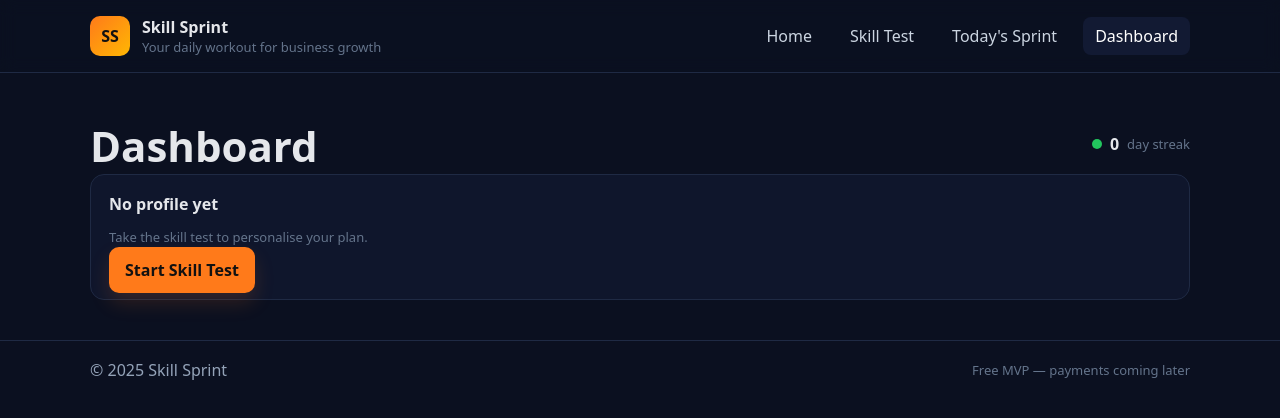
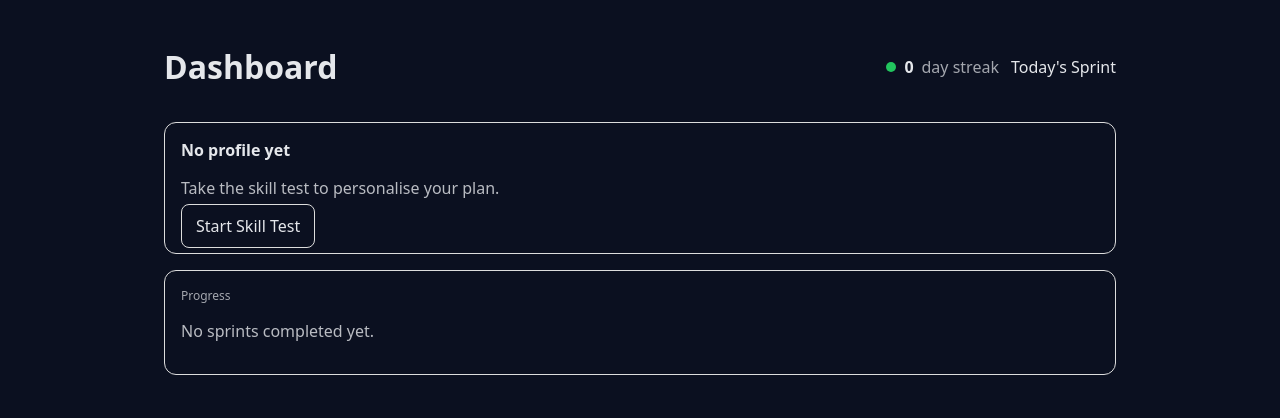
Before and after one commit to jammoody/skill-sprint, a Next.js app: page /dashboard in a window 1280 px wide. Shown: the top 418 px of the page. Built offline with nearby package versions, Linux system fonts and the light colour scheme.

Commit message:
Update dashboard.js

```diff
--- a/pages/dashboard.js
+++ b/pages/dashboard.js
@@ -1,57 +1,92 @@
+// pages/dashboard.js
 import { useEffect, useState } from 'react';
-import Layout from '../components/Layout';
-import { storage } from '../lib/storage';
 import Link from 'next/link';
 
 export default function Dashboard(){
   const [profile,setProfile]=useState(null);
   const [history,setHistory]=useState([]);
   const [streak,setStreak]=useState(0);
+  const [kpis,setKpis]=useState({});
 
   useEffect(()=>{
-    const p=storage.get('ss_profile'); setProfile(p);
-    const h=storage.get('ss_history',[]); setHistory(h);
-    const days = new Set(h.map(e=> new Date(e.date).toDateString()));
-    let s=0; let t=new Date(); while(days.has(t.toDateString())){s++; t.setDate(t.getDate()-1)}; setStreak(s);
+    try { setProfile(JSON.parse(localStorage.getItem('ss_profile')||'null')); } catch {}
+    try { const h=JSON.parse(localStorage.getItem('ss_history')||'[]'); setHistory(h);
+      const days=new Set(h.map(e=> new Date(e.date).toDateString())); let s=0; let t=new Date(); while(days.has(t.toDateString())){s++; t.setDate(t.getDate()-1)}; setStreak(s);
+    } catch {}
+    try { setKpis(JSON.parse(localStorage.getItem('ss_kpis')||'{}') || {}); } catch {}
   },[]);
 
+  const email = kpis.email || {};
+  const pct = v => (v==null || isNaN(v)) ? '—' : `${Math.round(v*100)}%`;
+
   return (
-    <Layout active="dashboard">
-      <section className="container section">
-        <div style={{display:'flex',justifyContent:'space-between',alignItems:'center'}}>
-          <h1 className="h1">Dashboard</h1>
-          <div className="streak"><span className="dot"></span><b>{streak}</b><span className="hint">day streak</span></div>
+    <main style={{maxWidth:1000, margin:'0 auto', padding:'24px', fontFamily:'system-ui'}}>
+      <div style={{display:'flex',justifyContent:'space-between',alignItems:'center'}}>
+        <h1>Dashboard</h1>
+        <div style={{display:'flex',gap:12,alignItems:'center'}}>
+          <div style={{display:'inline-flex',gap:8,alignItems:'center'}}><span style={{width:10,height:10,background:'#22c55e',borderRadius:'50%'}}></span><b>{streak}</b><span style={{opacity:.7}}>day streak</span></div>
+          <Link href="/sprint">Today&apos;s Sprint</Link>
         </div>
+      </div>
 
-        {!profile && <div className="card"><b>No profile yet</b><p className="hint">Take the skill test to personalise your plan.</p><Link className="btn" href="/onboarding">Start Skill Test</Link></div>}
+      {!profile && (
+        <section style={{border:'1px solid #ddd',borderRadius:12,padding:16,marginTop:12}}>
+          <b>No profile yet</b>
+          <p style={{opacity:.8}}>Take the skill test to personalise your plan.</p>
+          <Link href="/onboarding" style={{padding:'10px 14px',border:'1px solid #ddd',borderRadius:8}}>Start Skill Test</Link>
+        </section>
+      )}
 
-        {profile && (
-          <div className="grid" style={{gridTemplateColumns:'2fr 1fr'}}>
-            <div className="card">
-              <div className="kicker">Your profile</div>
-              <p className="hint">Role: {profile.role} • Years: {profile.years} • Focus: {(profile.focus||[]).join(', ')||'—'} • Time: {profile.time} min/day</p>
-              <p className="hint">Challenge: {profile.challenge||'—'}</p>
-              <div style={{marginTop:12}}>
-                <Link href="/onboarding" className="btn secondary">Edit profile</Link>
-                <Link href="/sprint" className="btn" style={{marginLeft:10}}>Go to today&apos;s sprint</Link>
-              </div>
-            </div>
-
-            <div className="card">
-              <div className="kicker">Progress</div>
-              <p className="hint">Completed sprints: {history.length}</p>
-              <ul style={{maxHeight:240, overflow:'auto', paddingLeft:16}}>
-                {history.slice().reverse().map((h,i)=>(
-                  <li key={i} style={{margin:'8px 0'}}>
-                    <span className="badge">{new Date(h.date).toLocaleDateString()}</span> <b>{h.title}</b>
-                    <div className="hint">Reflection: {h.reflection||'—'} • Rating: {h.rating||'—'}</div>
-                  </li>
-                ))}
-              </ul>
+      {profile && (
+        <section style={{display:'grid', gap:16, gridTemplateColumns:'2fr 1fr', marginTop:12}}>
+          <div style={{border:'1px solid #ddd',borderRadius:12,padding:16}}>
+            <div style={{opacity:.7,fontSize:12}}>Your profile</div>
+            <p style={{opacity:.8}}>Role: {profile.role} • Years: {profile.years} • Focus: {(profile.focus||[]).join(', ')||'—'} • Time: {profile.time} min/day</p>
+            <p style={{opacity:.8}}>Challenge: {profile.challenge||'—'}</p>
+            <div style={{marginTop:12,display:'flex',gap:8}}>
+              <Link href="/onboarding" style={{padding:'10px 14px',border:'1px solid #ddd',borderRadius:8}}>Edit profile</Link>
+              <Link href="/kpis" style={{padding:'10px 14px',border:'1px solid #ddd',borderRadius:8}}>Update KPIs</Link>
             </div>
           </div>
+
+          <div style={{border:'1px solid #ddd',borderRadius:12,padding:16}}>
+            <div style={{opacity:.7,fontSize:12}}>Email KPIs</div>
+            <ul style={{marginTop:8, paddingLeft:18, lineHeight:1.8}}>
+              <li><b>List size:</b> {email.listSize ?? '—'}</li>
+              <li><b>Segmentation:</b> {email.segmentation ?? '—'}</li>
+              <li><b>Open rate:</b> {pct(email.openRate)}</li>
+              <li><b>CTR:</b> {pct(email.ctr)}</li>
+              <li><b>CVR (from email):</b> {pct(email.cvr)}</li>
+              <li><b>Revenue share:</b> {pct(email.revShare)}</li>
+            </ul>
+            <div style={{marginTop:8}}>
+              <Link href="/kpis">Edit KPIs →</Link>
+            </div>
+          </div>
+        </section>
+      )}
+
+      <section style={{border:'1px solid #ddd',borderRadius:12,padding:16, marginTop:16}}>
+        <div style={{opacity:.7,fontSize:12}}>Progress</div>
+        {history.length===0 && <p style={{opacity:.8}}>No sprints completed yet.</p>}
+        {history.length>0 && (
+          <ul style={{maxHeight:320, overflow:'auto', paddingLeft:16}}>
+            {history.slice().reverse().map((h,i)=>(
+              <li key={i} style={{margin:'10px 0'}}>
+                <span style={{display:'inline-block',padding:'4px 10px',border:'1px solid #ddd',borderRadius:999, fontSize:12, marginRight:8}}>
+                  {new Date(h.date).toLocaleDateString()}
+                </span>
+                <b>{h.title}</b>
+                {!!(h.goals && h.goals.length) && (
+                  <div style={{opacity:.8, marginTop:4}}>Goals: {h.goals.join(' • ')}</div>
+                )}
+                <div style={{opacity:.7}}>Rating: {h.rating||'—'}</div>
+                {!!h.reflection && <div style={{opacity:.7,marginTop:4}}>Reflection: {h.reflection}</div>}
+              </li>
+            ))}
+          </ul>
         )}
       </section>
-    </Layout>
+    </main>
   );
-}
+        }
```
